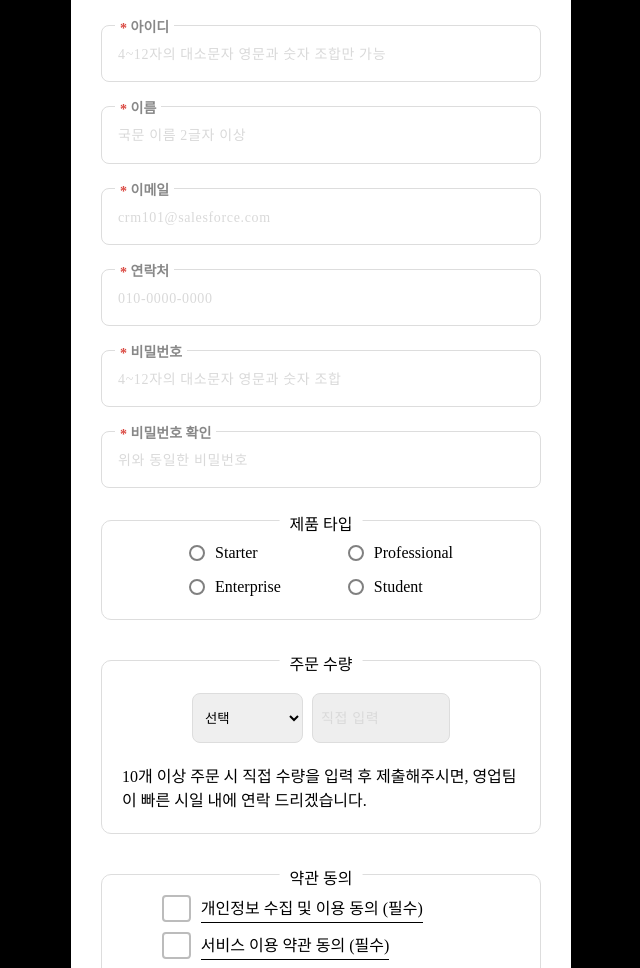
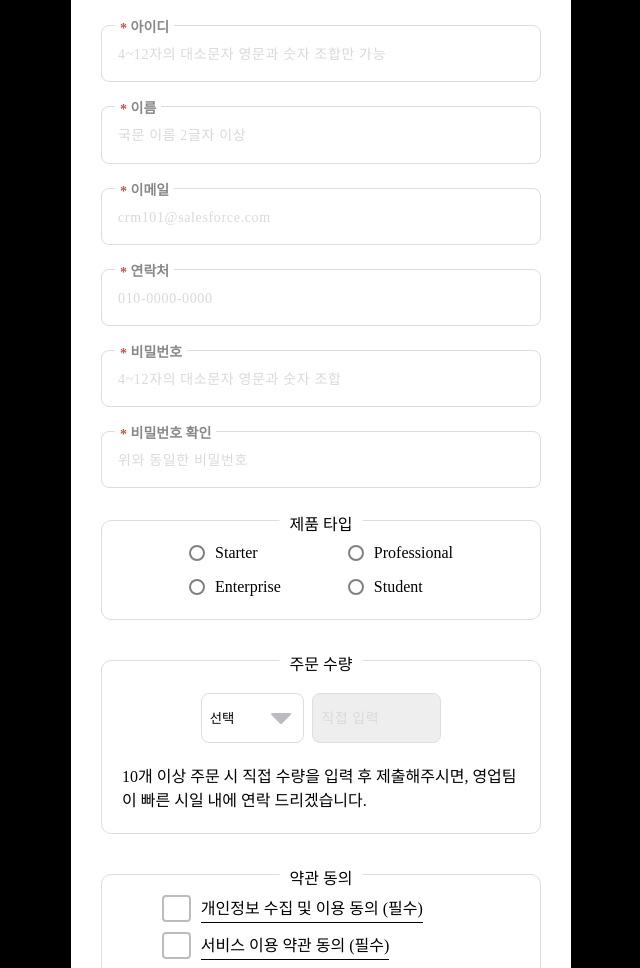
Before and after one commit to Muring/crm101, a plain HTML site: page html-assignments/02/index.html in a window 1280 px wide. Shown: the part 132-1100 px from the top of the page, without its empty margins (319-959 px from the left). Drawn offline with Linux system fonts and the light colour scheme; a web font is replaced by a local one.

Commit message:
Feat: Refactoring & select arrow added

```diff
--- a/html-assignments/02/form.scss
+++ b/html-assignments/02/form.scss
@@ -101,7 +101,9 @@
         padding: 0 3%;
         border-radius: 8px;
         border: 1px solid #dddddd;
-
+        appearance: none;
+        background: url("./select-arrow-icon.png") no-repeat right 12px center;
+        background-size: 20px;
         &:focus {
           outline: 1.5px solid gray;
         }
--- a/html-assignments/02/order.js
+++ b/html-assignments/02/order.js
@@ -11,6 +11,7 @@ document
     }
   });
 
+// form 자동 새로고침 제거 및 검증 실행
 document
   .getElementById("orderForm")
   .addEventListener("submit", function (event) {
@@ -92,6 +93,7 @@ function getAgreementsStatus() {
   return agreementsStatus ? agreementsStatus : null;
 }
 
+// --------------------- 검증 -----------------
 function validateUserInfo(userInfo) {
   const patterns = {
     userId: {
@@ -172,6 +174,7 @@ function validateUserAgreement(agreementStatus) {
   return true;
 }
 
+// 에디션 상세
 function goDetail() {
   window.location.href = "http://www.google.com";
 }
```
Also changed, not shown: html-assignments/02/form.css, html-assignments/02/select-arrow-icon.png (added), 1 other file.
